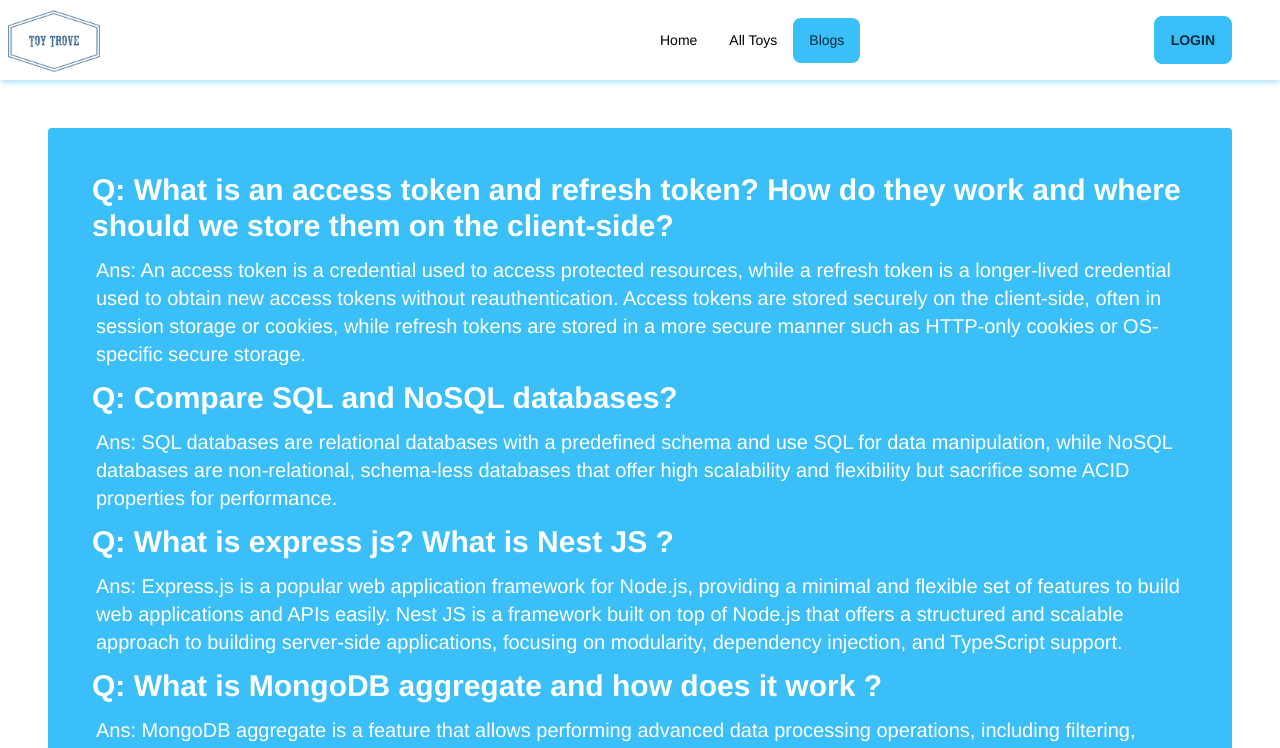
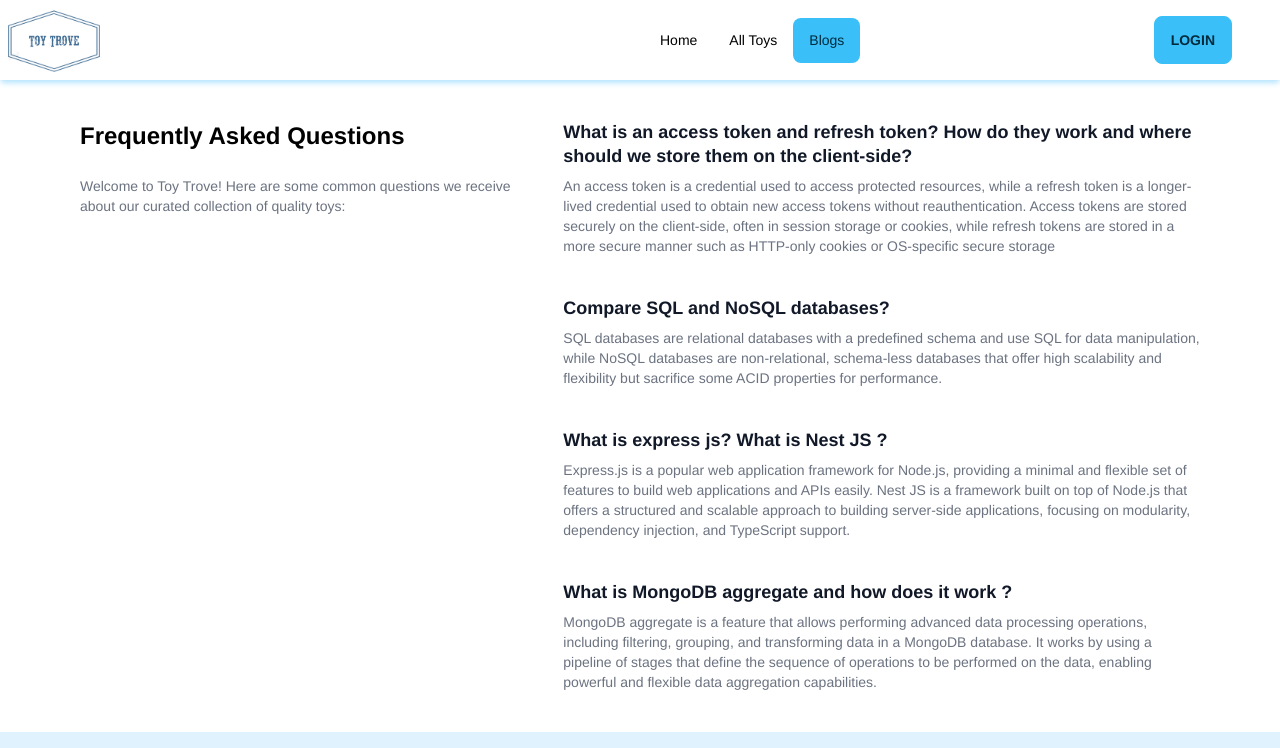
Before and after one commit to abuSayedAlSiam/toy-trove-client, a React (Vite) app: page /blogs in a window 1280 px wide. Shown: the top 748 px of the page. Built offline with nearby package versions, Linux system fonts and the light colour scheme; no server answers.

Commit message:
testimonial done

```diff
--- a/package.json
+++ b/package.json
@@ -19,6 +19,7 @@
     "react": "^18.2.0",
     "react-countup": "^6.4.2",
     "react-dom": "^18.2.0",
+    "react-fast-marquee": "^1.5.2",
     "react-icons": "^4.8.0",
     "react-router-dom": "^6.11.2",
     "react-spinners": "^0.13.8",
--- a/src/Pages/AllToys/AllToys.jsx
+++ b/src/Pages/AllToys/AllToys.jsx
@@ -31,7 +31,7 @@ const AllToys = () => {
     };
 
     const handleSearch = () => {
-
+        setSearchText(searchText)
     };
 
 
--- a/src/Pages/Blogs/Blogs.jsx
+++ b/src/Pages/Blogs/Blogs.jsx
@@ -3,27 +3,56 @@ import UseTitle from '../../Hooks/UseTitle';
 
 const Blogs = () => {
     UseTitle('Blogs')
-    // todo
+    const allData = [
+        {
+            question: " What is an access token and refresh token? How do they work and where should we store them on the client-side?",
+            answer: "An access token is a credential used to access protected resources, while a refresh token is a longer-lived credential used to obtain new access tokens without reauthentication. Access tokens are stored securely on the client-side, often in session storage or cookies, while refresh tokens are stored in a more secure manner such as HTTP-only cookies or OS-specific secure storage"
+         },
+         {
+            question: "Compare SQL and NoSQL databases?",
+            answer: " SQL databases are relational databases with a predefined schema and use SQL for data manipulation, while NoSQL databases are non-relational, schema-less databases that offer high scalability and flexibility but sacrifice some ACID properties for performance."
+         },
+         {
+            question: "What is express js? What is Nest JS ?",
+            answer: " Express.js is a popular web application framework for Node.js, providing a minimal and flexible set of features to build web applications and APIs easily. Nest JS is a framework built on top of Node.js that offers a structured and scalable approach to building server-side applications, focusing on modularity, dependency injection, and TypeScript support."
+         },
+         {
+            question: "What is MongoDB aggregate and how does it work ?",
+            answer: "MongoDB aggregate is a feature that allows performing advanced data processing operations, including filtering, grouping, and transforming data in a MongoDB database. It works by using a pipeline of stages that define the sequence of operations to be performed on the data, enabling powerful and flexible data aggregation capabilities."
+         },
+    ]
     return (
-        <div  className='my-12 bg-primary mx-12 rounded p-8'>
-        <div>
-            <h3 className='text-3xl font-semibold p-3 text-white'>Q: What is an access token and refresh token? How do they work and where should we store them on the client-side?</h3>
-            <p className='text-xl ms-4 text-white'>Ans: An access token is a credential used to access protected resources, while a refresh token is a longer-lived credential used to obtain new access tokens without reauthentication. Access tokens are stored securely on the client-side, often in session storage or cookies, while refresh tokens are stored in a more secure manner such as HTTP-only cookies or OS-specific secure storage.</p>
+
+        <section className="px-20">
+      <div className="mx-auto max-w-7xl py-10">
+        <div className="lg:grid lg:grid-cols-12 lg:gap-10">
+          <div className="lg:col-span-5">
+            <h1 className="text-2xl font-bold text-black">Frequently Asked Questions</h1>
+            <p className="mt-6 text-sm text-gray-500">
+            Welcome to Toy Trove! Here are some common questions we receive about our curated collection of quality toys:
+            </p>
+          </div>
+          <div className=" mt-10 lg:col-span-7 lg:mt-0">
+            <dl>
+              {
+              allData.map((data, i) => (
+                <div key={i} className="mt-10 first:mt-0">
+                  <dt className="text-lg font-semibold leading-6 text-gray-900">
+                   {data?.question}
+                  </dt>
+                  <dd className="mt-2 text-sm text-gray-500">
+                    {data?.answer}
+                  </dd>
+                </div>
+              ))
+              }
+            </dl>
+          </div>
         </div>
-        <div>
-            <h3 className='text-3xl font-semibold p-3 text-white'>Q: Compare SQL and NoSQL databases?</h3>
-            <p className='text-xl ms-4 text-white'>Ans:
-            SQL databases are relational databases with a predefined schema and use SQL for data manipulation, while NoSQL databases are non-relational, schema-less databases that offer high scalability and flexibility but sacrifice some ACID properties for performance.</p>
-        </div>
-        <div>
-            <h3 className='text-3xl font-semibold p-3 text-white'>Q: What is express js? What is Nest JS ?</h3>
-            <p className='text-xl ms-4 text-white'>Ans: Express.js is a popular web application framework for Node.js, providing a minimal and flexible set of features to build web applications and APIs easily. Nest JS is a framework built on top of Node.js that offers a structured and scalable approach to building server-side applications, focusing on modularity, dependency injection, and TypeScript support.</p>
-        </div>
-        <div>
-            <h3 className='text-3xl font-semibold p-3 text-white'>Q: What is MongoDB aggregate and how does it work ?</h3>
-            <p className='text-xl ms-4 text-white'>Ans: MongoDB aggregate is a feature that allows performing advanced data processing operations, including filtering, grouping, and transforming data in a MongoDB database. It works by using a pipeline of stages that define the sequence of operations to be performed on the data, enabling powerful and flexible data aggregation capabilities.</p>
-        </div>
-    </div>
+      </div>
+    </section>
+
+
 
     );
 };
--- a/src/Pages/Home/Testimonial/Testimonial.jsx
+++ b/src/Pages/Home/Testimonial/Testimonial.jsx
@@ -0,0 +1,70 @@
+import React from 'react';
+import Marquee from 'react-fast-marquee';
+
+const Testimonials = () => {
+  const testimonials = [
+    {
+      id: 1,
+      name: "Emily Johnson",
+      quote: "Toy Trove has been a game-changer for my kids! The toys are not only fun but also educational. They absolutely love it!",
+      photo: "https://images.pexels.com/photos/1040881/pexels-photo-1040881.jpeg",
+    },
+    {
+      id: 2,
+      name: "Michael Thompson",
+      quote: "I highly recommend Toy Trove to all parents out there. The quality of the toys and the excellent customer service exceeded my expectations.",
+      photo: "https://images.pexels.com/photos/1043471/pexels-photo-1043471.jpeg?auto=compress&cs=tinysrgb&w=1260&h=750&dpr=1"
+    },
+    {
+      id: 3,
+      name: "Sophia Davis",
+      quote: "As an educator, I appreciate Toy Trove's commitment to providing toys that promote learning and creativity. It's a fantastic resource for parents and teachers alike.",
+      photo: "https://images.pexels.com/photos/2726111/pexels-photo-2726111.jpeg?auto=compress&cs=tinysrgb&w=1260&h=750&dpr=1"
+    },
+    {
+      id: 4,
+      name: "Alexandra Rodriguez",
+      quote: "Toy Trove offers an amazing selection of toys for all ages. My children are always excited to explore the new additions. The customer support is exceptional too!",
+      photo: "https://images.pexels.com/photos/1516680/pexels-photo-1516680.jpeg?auto=compress&cs=tinysrgb&w=1260&h=750&dpr=1"
+    },
+    {
+      id: 5,
+      name: "Olivia",
+      quote: "I've been a loyal customer of Toy Trove for years. Their toys are durable and of high quality. I trust their brand and recommend it to everyone.",
+      photo: "https://images.pexels.com/photos/3763188/pexels-photo-3763188.jpeg?auto=compress&cs=tinysrgb&w=600"
+    },
+  ];
+
+  return (
+    <section className="bg-gray-200 py-12">
+      <div className="container mx-auto px-4">
+        <div className="max-w-4xl mx-auto text-center">
+          <h2 className="text-3xl font-bold text-gray-900">What Our Customers Say</h2>
+          <p className="mt-2 text-gray-600">Read the testimonials from our happy customers.</p>
+        </div>
+        <div className="mt-10">
+          <Marquee direction="left"
+          speed={30}
+          pauseOnClick={true}
+          >
+            {testimonials.map((testimonial) => (
+              <div key={testimonial.id} className="bg-white rounded-md shadow-md p-6 mx-4">
+                <p className="text-gray-700 w-80 h-32">{testimonial.quote}</p>
+                <div className="flex items-center justify-center mt-4">
+                  <div className="flex-shrink-0">
+                    <img className="w-12 h-12 rounded-full" src={testimonial.photo} alt={testimonial.name} />
+                  </div>
+                  <div className="ml-3">
+                    <h3 className="text-lg font-semibold text-gray-900">{testimonial.name}</h3>
+                  </div>
+                </div>
+              </div>
+            ))}
+          </Marquee>
+        </div>
+      </div>
+    </section>
+  );
+};
+
+export default Testimonials;
```
Also changed, not shown: 1 other file (tests, documents, lock files or other folders).
